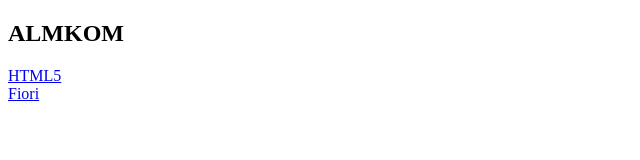
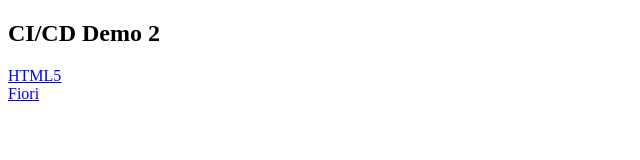
Before and after one commit to Malday/DevOpsBTP, a website: page app/resources/index.html in a window 1280 px wide. Shown: the full height of the page, 0-640 px from the left. Drawn offline with Linux system fonts and the light colour scheme.

Commit message:
Test Commit 2

```diff
--- a/app/resources/index.html
+++ b/app/resources/index.html
@@ -8,7 +8,7 @@
 </head>
 
 <body>
-    <h2>ALMKOM</h2>
+    <h2>CI/CD Demo 2</h2>
     <a href="html5/webapp/index.html">HTML5</a><br />
     <a href="fiori/webapp/index-standalone.html">Fiori</a><br />
 
```
